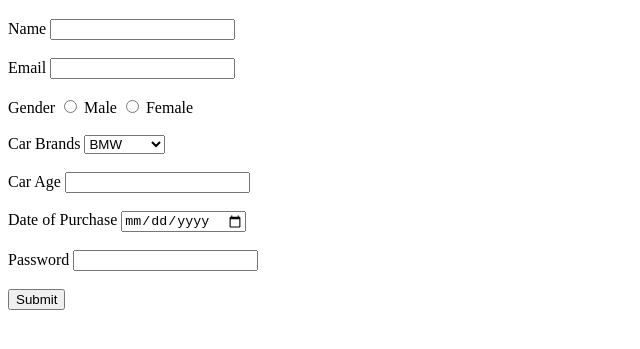
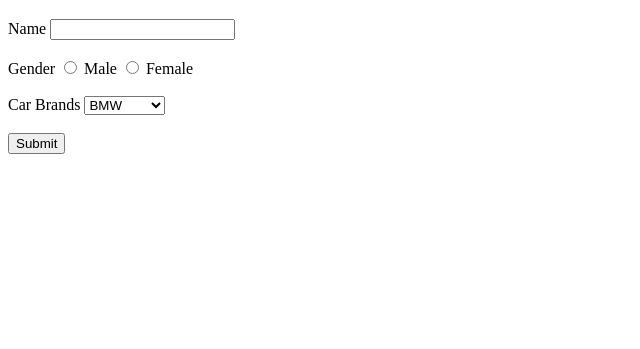
Before and after one commit to acciojob/car-insurance-form-Gokleshchaudhary, a website: page main.html in a window 1280 px wide. Shown: the part 61-410 px from the top of the page, without its empty margins (0-640 px from the left). Drawn offline with Linux system fonts and the light colour scheme.

Commit message:
created a submission

```diff
--- a/main.html
+++ b/main.html
@@ -10,32 +10,17 @@
 <form method="POST">
 	 <label for="name">Name</label>
     <input type="text" id="name" name="name" required><br><br>
-
-        <label for="email">Email</label>
-        <input type="email" id="email" name="email" required><br><br>
-
 	 <label>Gender</label>
     <input type="radio" id="male" name="gender" value="male" required>
     <label for="male">Male</label>
     <input type="radio" id="female" name="gender" value="female" required>
     <label for="female">Female</label><br><br>
-
 	  <label for="cars">Car Brands</label>
     <select id="cars" name="cars">
         <option value="BMW">BMW</option>
         <option value="Audi">Audi</option>
         <option value="Mercedez">Mercedez</option>
     </select><br><br>
-
-        <label for="carage">Car Age</label>
-        <input type="number" id="carage" name="carage" required><br><br>
-
-        <label for="dop">Date of Purchase</label>
-        <input type="date" id="dop" name="dop" required><br><br>
-
-        <label for="password">Password</label>
-        <input type="password" id="password" name="password" required><br><br>
-
 	  <button type="submit">Submit</button>
 </form>
 </body>
```
Lines whose indentation alone changed are shown as unchanged.
